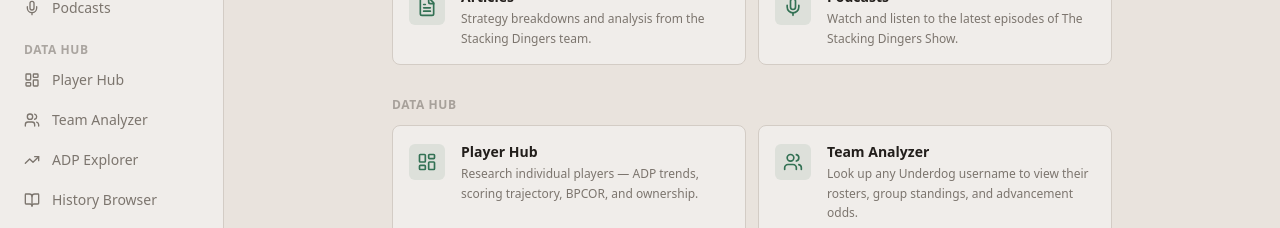
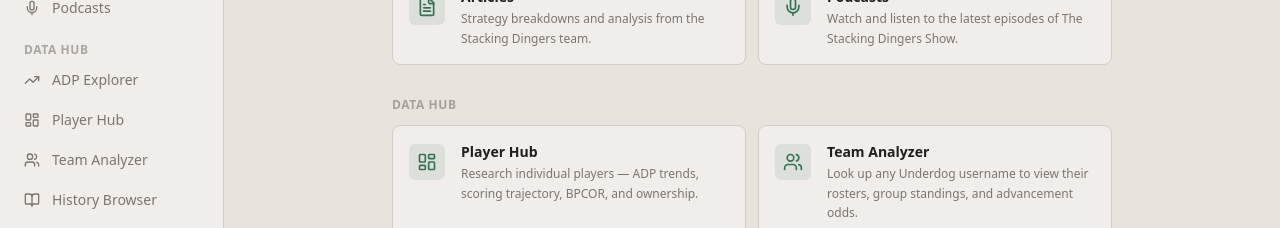
Before and after one commit to wsjones4193/Stacking-Dingers, a React (Vite) app in the folder frontend/: page / in a window 1280 px wide. Shown: the part 190-418 px from the top of the page. Built offline with nearby package versions, Linux system fonts and the light colour scheme; no server answers.

Commit message:
Move ADP Explorer to top of Data Hub in sidebar

```diff
--- a/frontend/src/components/Sidebar.tsx
+++ b/frontend/src/components/Sidebar.tsx
@@ -22,9 +22,9 @@
 ];
 
 const DATA_ITEMS = [
-  { to: "/players", icon: LayoutDashboard, label: "Player Hub" }, // label unchanged per spec
+  { to: "/adp", icon: TrendingUp, label: "ADP Explorer" },
+  { to: "/players", icon: LayoutDashboard, label: "Player Hub" },
   { to: "/teams", icon: Users, label: "Team Analyzer" },
-  { to: "/adp", icon: TrendingUp, label: "ADP Explorer" },
   { to: "/history", icon: BookOpen, label: "History Browser" },
 ];
 
```
